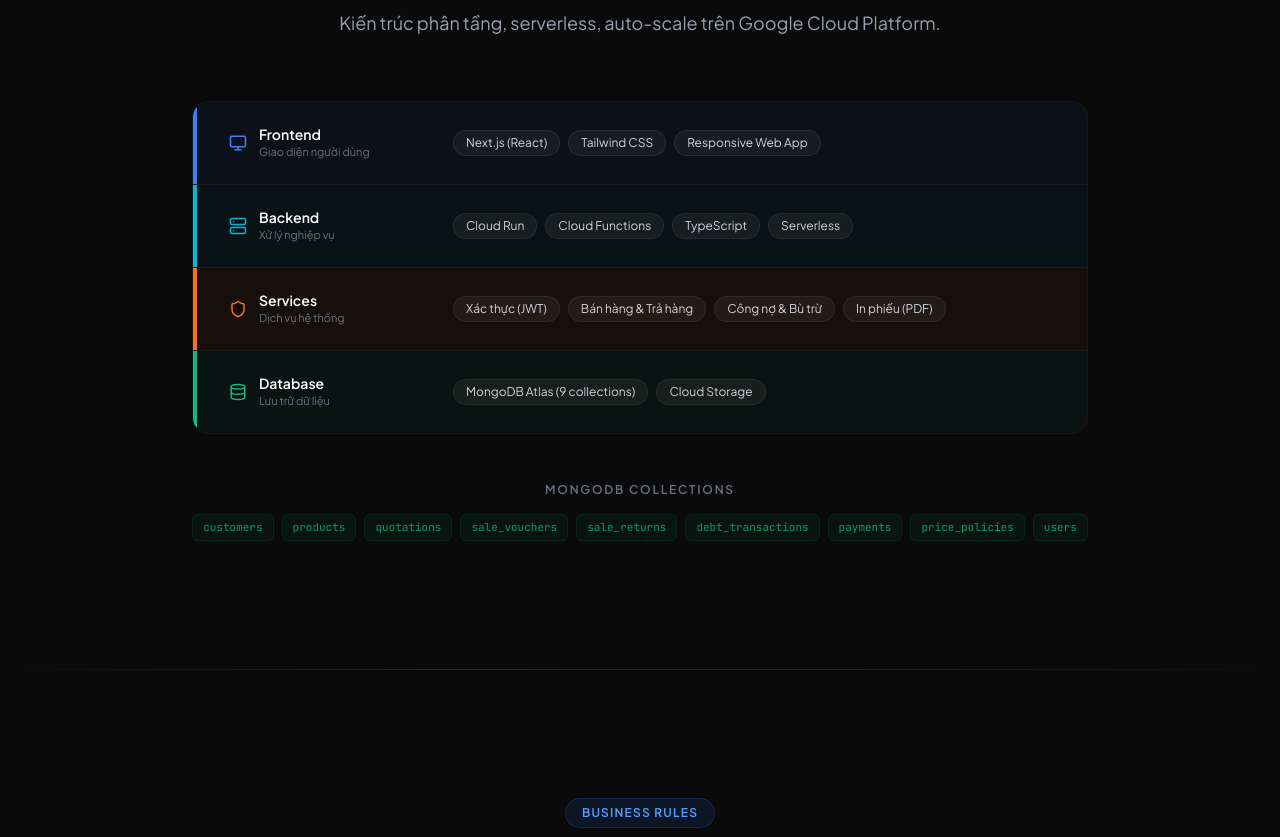
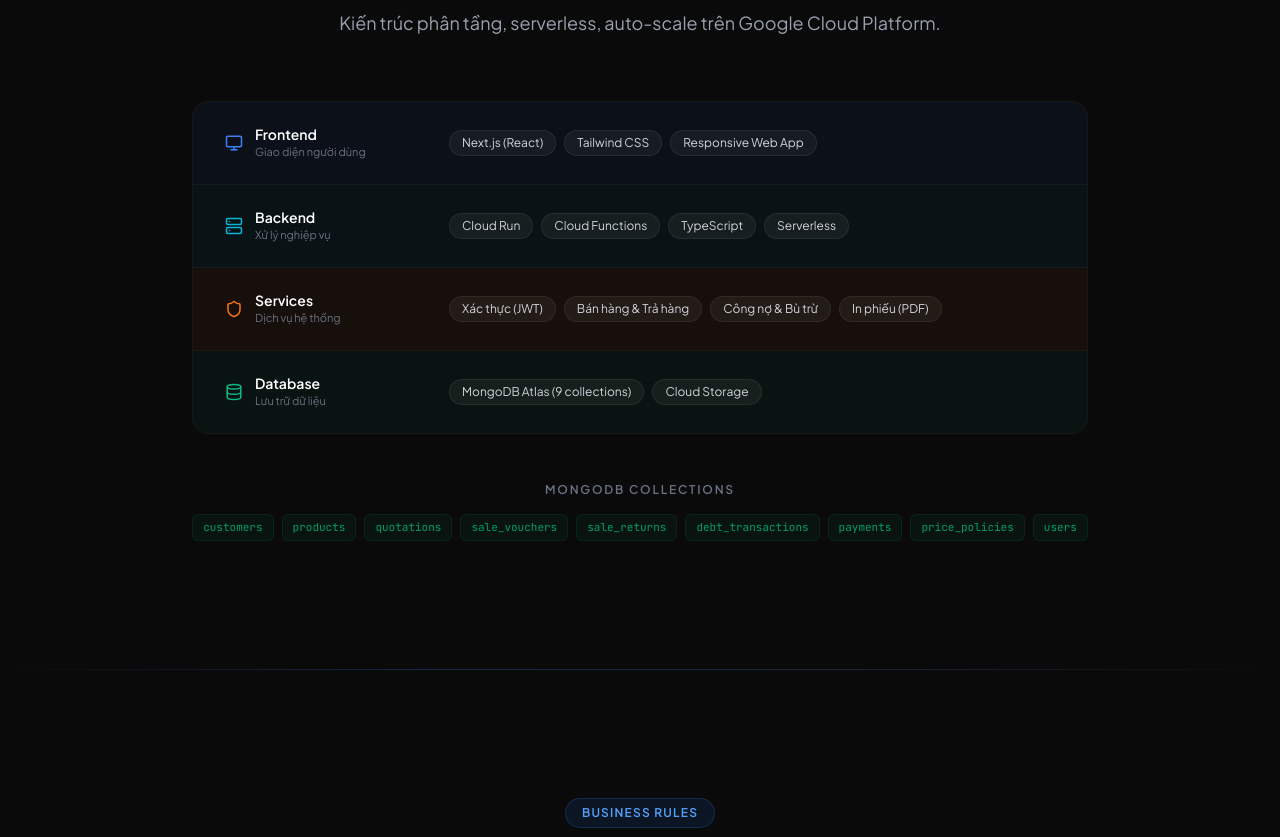
Before and after one commit to quochuy2k3/web-info, a Next.js app: page / in a window 1280 px wide. Shown: the part 4900-5737 px from the top of the page. Built offline with nearby package versions, Linux system fonts and the light colour scheme.

Commit message:
Remove left accent bar from architecture layers

```diff
--- a/components/sections/architecture.tsx
+++ b/components/sections/architecture.tsx
@@ -64,9 +64,6 @@
                 className="flex items-stretch border-b border-white/[0.04] last:border-b-0 hover:bg-white/[0.02] transition-colors"
                 style={{ background: layer.accentBg }}
               >
-                {/* Left accent bar */}
-                <div className="w-1 shrink-0" style={{ background: layer.accent }} />
-
                 {/* Content */}
                 <div className="flex-1 px-5 sm:px-8 py-5 sm:py-6">
                   <div className="flex flex-col sm:flex-row sm:items-center gap-4 sm:gap-8">
```
